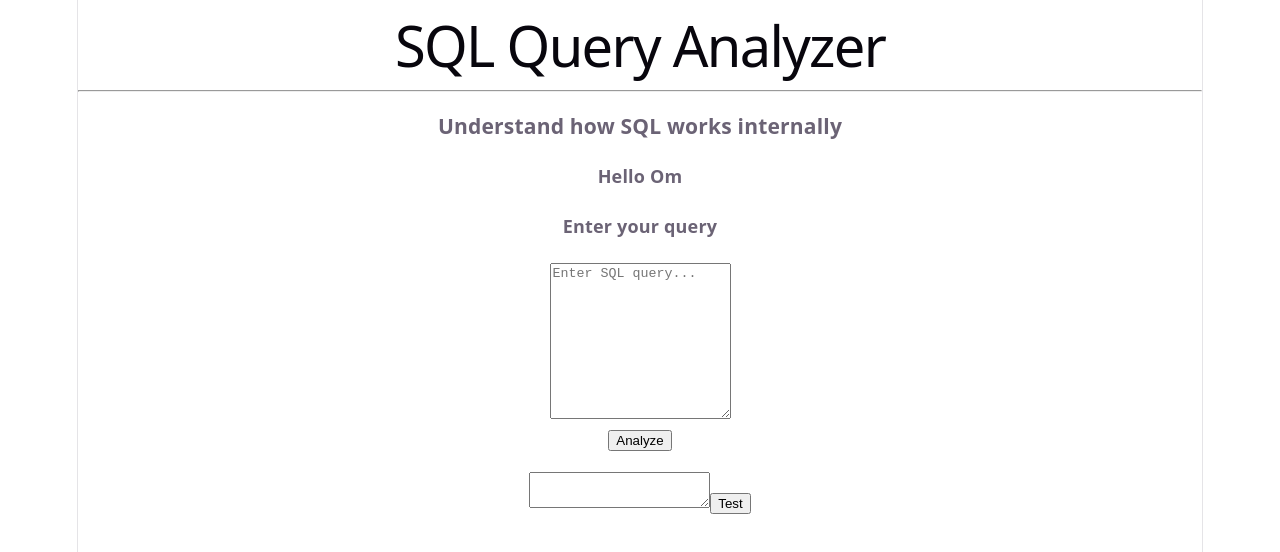
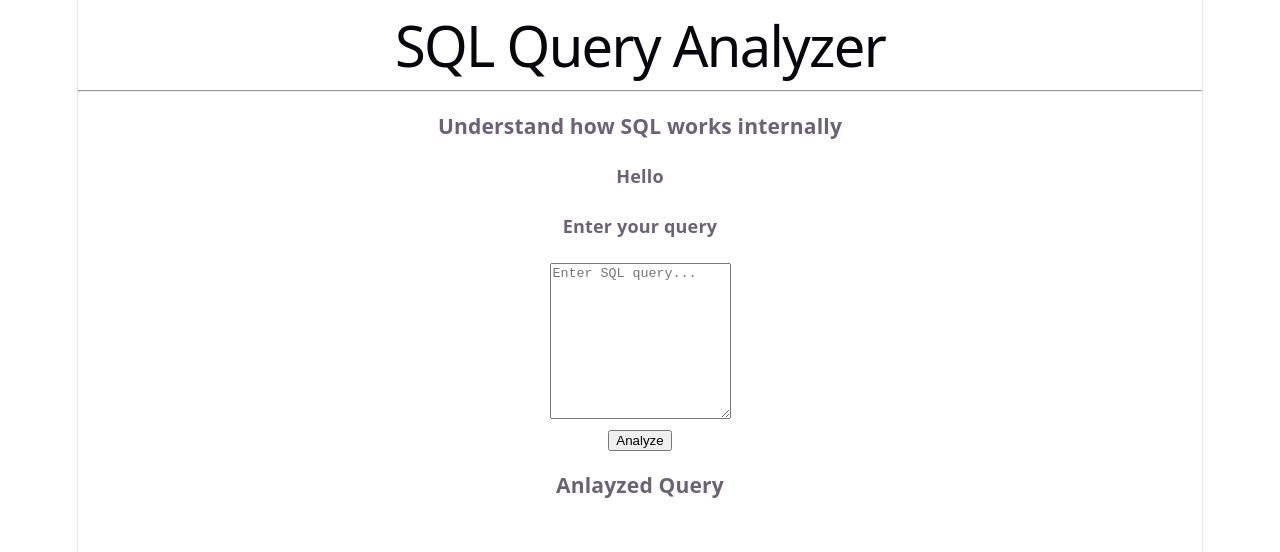
Before and after one commit to Omjadhav13/Project-SQL-AI, a React (Vite) app in the folder frontend/: page / in a window 1280 px wide. Shown: the top 552 px of the page. Built offline with nearby package versions, Linux system fonts and the light colour scheme.

Commit message:
New code for result component

```diff
--- a/frontend/src/App.jsx
+++ b/frontend/src/App.jsx
@@ -4,17 +4,19 @@ import Header from './components/Header';
 import ResultCard from './components/ResultCard';
 import SqlInput from './components/SqlInput';
 import React,{useState} from 'react';
-import Test from './components/Test';
 
 function App() {
   const [query, setQuery] = useState("");
+  const [analyzedQuery, setAnalyzedQuery] = useState("");
+  const handleAnalyze=()=>{
+    setAnalyzedQuery(query);
+  }
   return (
     <div>
-      <Header setName="Om"/>
+      <Header />
       <SqlInput query={query} setQuery={setQuery}/>
-      <AnalyzeButton query={query}/>
-      <ResultCard/>
-      <Test/>
+      <AnalyzeButton onAnalyze={handleAnalyze}/>
+      <ResultCard title="Anlayzed Query" content={analyzedQuery}/>
     </div>
   )
 }
--- a/frontend/src/components/AnalyzeButton.jsx
+++ b/frontend/src/components/AnalyzeButton.jsx
@@ -1,10 +1,8 @@
 import React from 'react'
 import App from '../App'
 
-function  AnalyzeButton({query})  {
-  const onAnalyze = ()=>{
-    console.log(query);
-  }
+function  AnalyzeButton({onAnalyze})  {
+
   return (
     <button onClick={onAnalyze}>Analyze</button>
   )
--- a/frontend/src/components/SqlInput.jsx
+++ b/frontend/src/components/SqlInput.jsx
@@ -2,6 +2,7 @@ import { div } from '@tensorflow/tfjs'
 import React from 'react'
 
 function SqlInput({ query, setQuery }) {
+
   return (
     <div>
         <h4>Enter your query</h4>
--- a/frontend/src/components/Test.jsx
+++ /dev/null
@@ -1,29 +0,0 @@
-import React, { useState } from 'react';
-
-export default function Test() {
-
-    const [text, setText] = useState("");
-
-    const changesOnButton = () => {
-        console.log("clicked");
-        setText(text + " hi");
-    };
-
-    const changesOnChange = (e) => {
-        console.log("OnChange");
-        setText(e.target.value );
-    };
-
-    return (
-        <div>
-            <textarea
-                value={text}
-                onChange={changesOnChange}
-            />
-
-            <button onClick={changesOnButton}>
-                Test
-            </button>
-        </div>
-    );
-}
```
